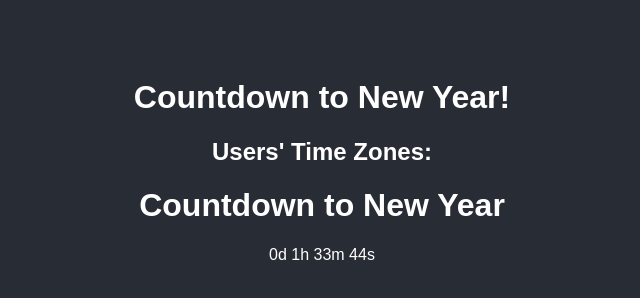
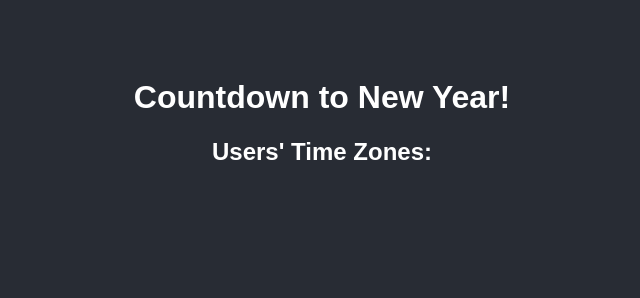
Before and after one commit to saladin1980/new-year-countdown, a plain HTML site: page index.html in a window 1280 px wide. Shown: the whole page, without its empty margins (318-958 px from the left). Drawn offline with Linux system fonts and the light colour scheme.

Commit message:
Update index.html

```diff
--- a/index.html
+++ b/index.html
@@ -14,29 +14,5 @@
         <div id="user-timezones"></div>
     </div>
     <script src="script.js"></script>
-    <h1>Countdown to New Year</h1>
-    <div id="countdown"></div>
-
-    <script>
-        const countdownDate = new Date("Jan 1, 2025 00:00:00").getTime();
-
-        const x = setInterval(function() {
-            const now = new Date().getTime();
-            const distance = countdownDate - now;
-
-            const days = Math.floor(distance / (1000 * 60 * 60 * 24));
-            const hours = Math.floor((distance % (1000 * 60 * 60 * 24)) / (1000 * 60 * 60));
-            const minutes = Math.floor((distance % (1000 * 60 * 60)) / (1000 * 60));
-            const seconds = Math.floor((distance % (1000 * 60)) / 1000);
-
-            document.getElementById("countdown").innerHTML = days + "d " + hours + "h "
-            + minutes + "m " + seconds + "s ";
-
-            if (distance < 0) {
-                clearInterval(x);
-                document.getElementById("countdown").innerHTML = "EXPIRED";
-            }
-        }, 1000);
-    </script>
 </body>
 </html>
```
